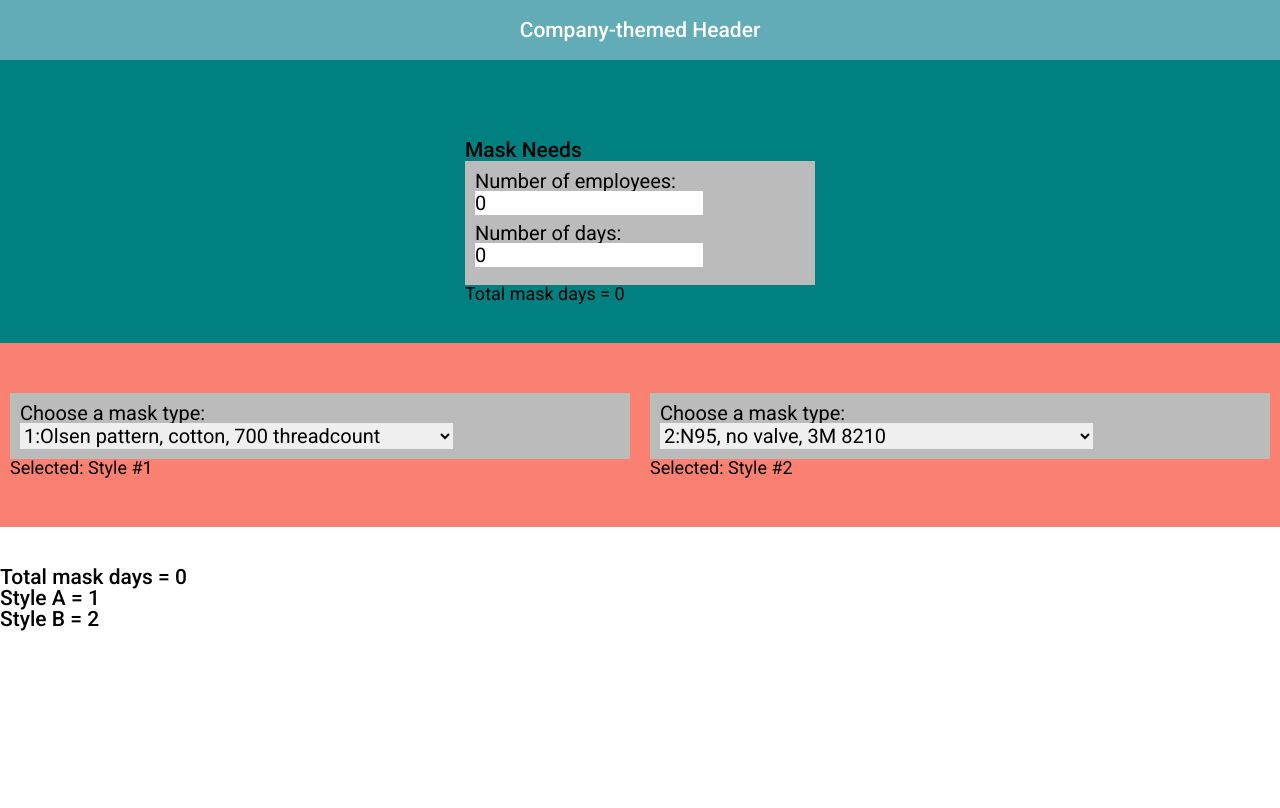
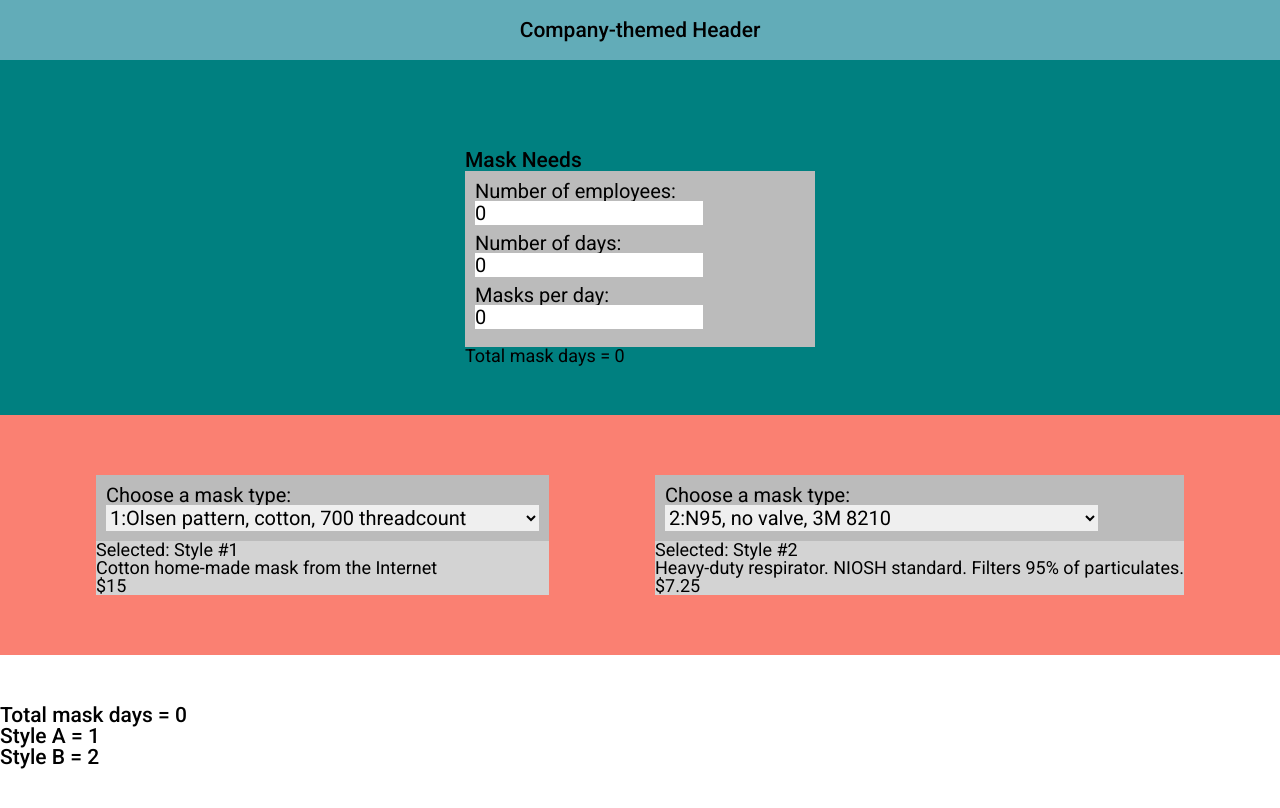
Before and after one commit to danimal-johnson/mask-lca, a React (Create React App) app: page / in a window 1280 px wide. Shown: the top 808 px of the page. Built offline with nearby package versions, Linux system fonts and the light colour scheme.

Commit message:
Functionality updates
feat: Add masks-per-day input to needs form.
chore: Actively retrieve details from mask array based on selection.

```diff
--- a/src/components/MaskCard.js
+++ b/src/components/MaskCard.js
@@ -1,23 +1,44 @@
-import React from 'react'
+import React, { useState, useEffect } from 'react'
 
 const maskTypes = [
-  {id: 1, name: "Olsen pattern, cotton, 700 threadcount"},
-  {id: 2, name: "N95, no valve, 3M 8210"},
-  {id: 3, name: "KN95, polypropylene, various manufacturers."}
+  { id: 1,
+    name: "Olsen pattern, cotton, 700 threadcount",
+    text: "Cotton home-made mask from the Internet",
+    cost: 15.0,
+    uses: 1
+  },
+  { id: 2,
+    name: "N95, no valve, 3M 8210",
+    text: "Heavy-duty respirator. NIOSH standard. Filters 95% of particulates.",
+    cost: 7.25,
+    uses: 1
+  },
+  { id: 3,
+    name: "KN95, polypropylene, various manufacturers.",
+    text: "Respirator. Chinese standard. Filters 94% of particulates.",
+    cost: 3.0,
+    uses: 30
+  }
 ];
 
 export default function MaskCard({style, update}) {
+  const [index, setIndex] = useState(0); // TODO: Conditional on first instance.
+  useEffect(() => {
+    setIndex(maskTypes.findIndex(x => x.id === parseInt(style)));
+  }, []);
 
   function handleChange(e) {
     e.preventDefault();
     console.log("Changing to", e.target.value); // Undefined!
     update(e.target.value); // e.target.value??
+
+    setIndex(maskTypes.findIndex(x => x.id === parseInt(e.target.value)));
   }
 
   return (
     <div className="mask-card">
       <form>
-        <label htmlFor="product">Choose a mask type:</label>
+        <label htmlFor="product">Choose a mask type:</label><br />
         <select
         id="products"
         name="products"
@@ -35,6 +56,8 @@ export default function MaskCard({style, update}) {
         </select>
       </form>
         <p>Selected: Style #{style}</p>
+        <p>{maskTypes[index].text}</p>
+        <p>${maskTypes[index].cost}</p>
     </div>
   )
 }
--- a/src/components/NeedsForm.js
+++ b/src/components/NeedsForm.js
@@ -4,16 +4,17 @@ const NeedsForm = ({ setMaskDays }) => {
   const [result, setResult] = useState();
   const [pop, setPop] = useState("0");
   const [days, setDays] = useState("0");
+  const [perDay, setPerDay] = useState("0");
   // const [fields, setFields] = useState({
   //   pop: "0",
   //   days: "0"
   // });
   useEffect(() => {
-    let product = parseFloat(pop) * parseFloat(days);
+    let product = parseFloat(pop) * parseFloat(days) * parseFloat(perDay);
     if (isNaN(product)) product = 0;
     setResult(product);
     setMaskDays(product);
-  }, [pop, days, setMaskDays]);
+  }, [pop, days, perDay, setMaskDays]);
 
   // const handleFieldChange = e => {
   //   e.preventDefault();
@@ -31,6 +32,11 @@ const NeedsForm = ({ setMaskDays }) => {
   const handleDaysChange = e => {
     e.preventDefault();
     setDays(e.target.value);
+  }
+
+  const handlePerDayChange = e => {
+    e.preventDefault();
+    setPerDay(e.target.value);
   }
 
   return (
@@ -51,6 +57,13 @@ const NeedsForm = ({ setMaskDays }) => {
           value={days}
           onChange={handleDaysChange}
         /><br />
+        <label htmlFor="perDay">Masks per day:</label><br />
+        <input type="text"
+          id="perDay"
+          name="perDay"
+          value={perDay}
+          onChange={handlePerDayChange}
+        /><br />
       </form>
   <p>Total mask days = {result}</p>
     </div>
--- a/src/index.css
+++ b/src/index.css
@@ -51,6 +51,7 @@ p {
 
 .mask-card {
   margin: 1rem;
+  background-color: lightgrey;
 }
 
 .App {
@@ -72,7 +73,7 @@ p {
 .header {
   width: 100vw;
   height: 6rem;
-  color: white;
+  color: black;
   background: #62ACB8;
   display: -webkit-box;
   display: -ms-flexbox;
@@ -96,7 +97,7 @@ form label, form input {
 }
 
 section {
-  padding: 5vh 0;
+  padding: 5rem 0;
   width: 100%;
 }
 
--- a/src/stylesheets/_components.scss
+++ b/src/stylesheets/_components.scss
@@ -5,4 +5,5 @@
 
 .mask-card {
   margin: 1rem;
+  background-color: lightgrey;
 }
--- a/src/stylesheets/_layout.scss
+++ b/src/stylesheets/_layout.scss
@@ -9,7 +9,7 @@
 .header {
   width: 100vw;
   height: 6rem;
-  color: white;
+  color: black;
   background: #62ACB8;
   display: flex;
   justify-content: center;
@@ -26,7 +26,7 @@ form {
 }
 
 section {
-  padding: 5vh 0;
+  padding: 5rem 0;
   width: 100%;
 }
 
```
Also changed, not shown: 1 other file (tests, documents, lock files or other folders).
